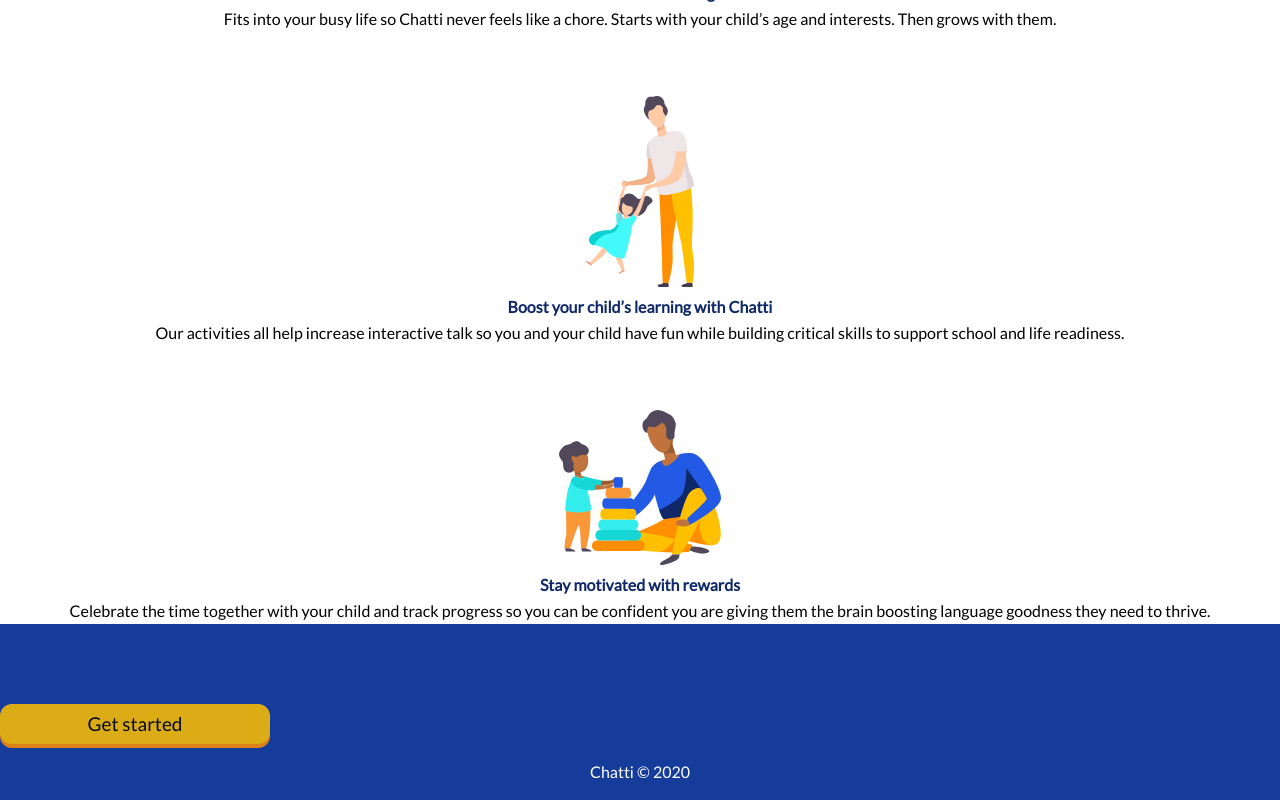
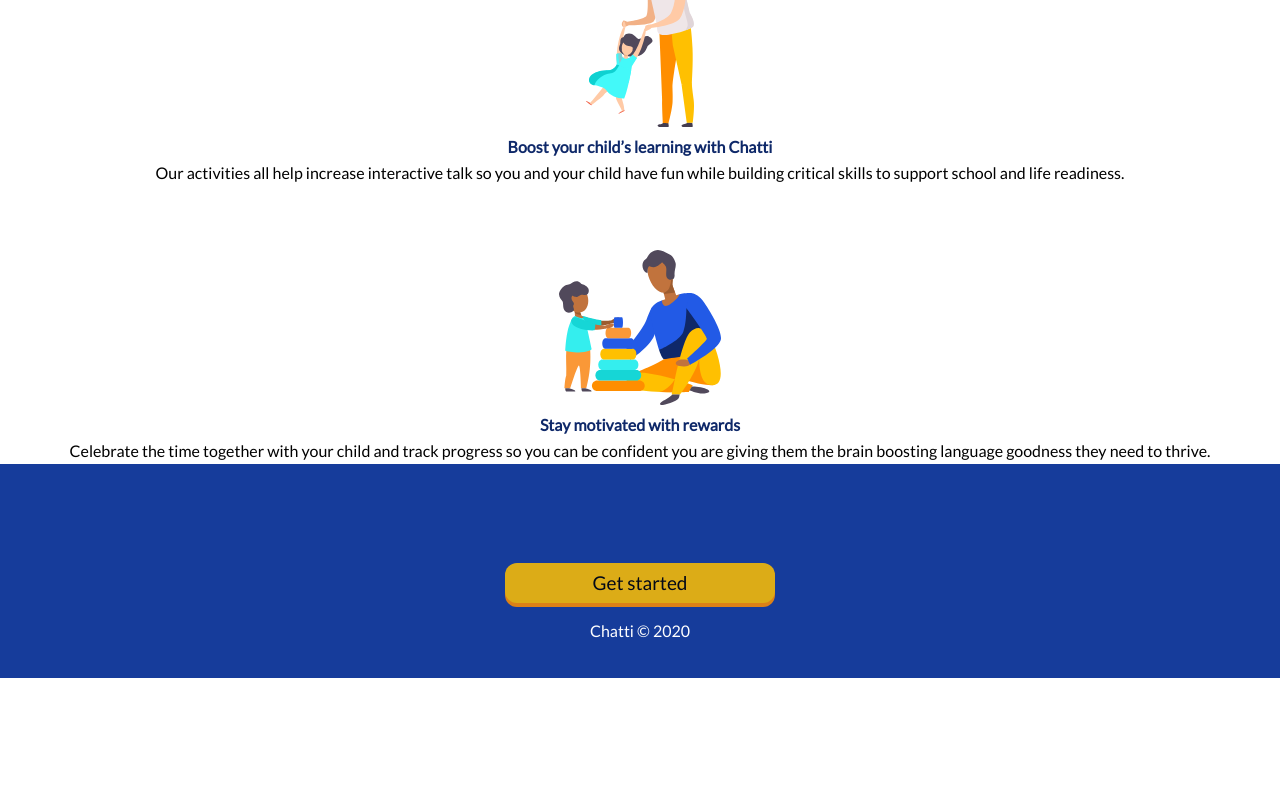
Before and after one commit to fac18/chatti, a React (Create React App) app in the folder client/: page / in a window 1280 px wide. Shown: the part 1129-1929 px from the top of the page. After the commit the page ends 1807 px from the top, so only its background shows below. Built offline with nearby package versions, Linux system fonts and the light colour scheme; no server answers.

Commit message:
styling tweaks of the main page

```diff
--- a/client/package.json
+++ b/client/package.json
@@ -46,7 +46,4 @@
     "jest": "^24.9.0",
     "react-test-renderer": "^16.12.0"
   }
-
-
-
 }
--- a/client/src/components/Homepage/Homepage.js
+++ b/client/src/components/Homepage/Homepage.js
@@ -25,10 +25,10 @@ function Homepage() {
         </Link>
       </div>
       <AboutUsContent />
-      <Link to="/signup">
-        <Button buttonText="Get started"></Button>
-      </Link>
       <footer>
+        <Link to="/signup">
+          <Button buttonText="Get started"></Button>
+        </Link>
         <p>Chatti © 2020</p>
       </footer>
     </SC.Homepage>
--- a/client/src/components/Homepage/homepage.style.js
+++ b/client/src/components/Homepage/homepage.style.js
@@ -9,12 +9,20 @@ const Homepage = styled.section`
     display: flex;
     flex-direction: column;
     align-items: center;
-    height: 100vh;
+    height: 80vh;
   }
 
   h3.header-text {
     text-align: center;
     padding: 2em;
+  }
+
+  footer {
+    display: flex;
+    flex-direction: column;
+    justify-content: center;
+    align-items: center;
+    height: 150px;
   }
 
   footer p {
```
